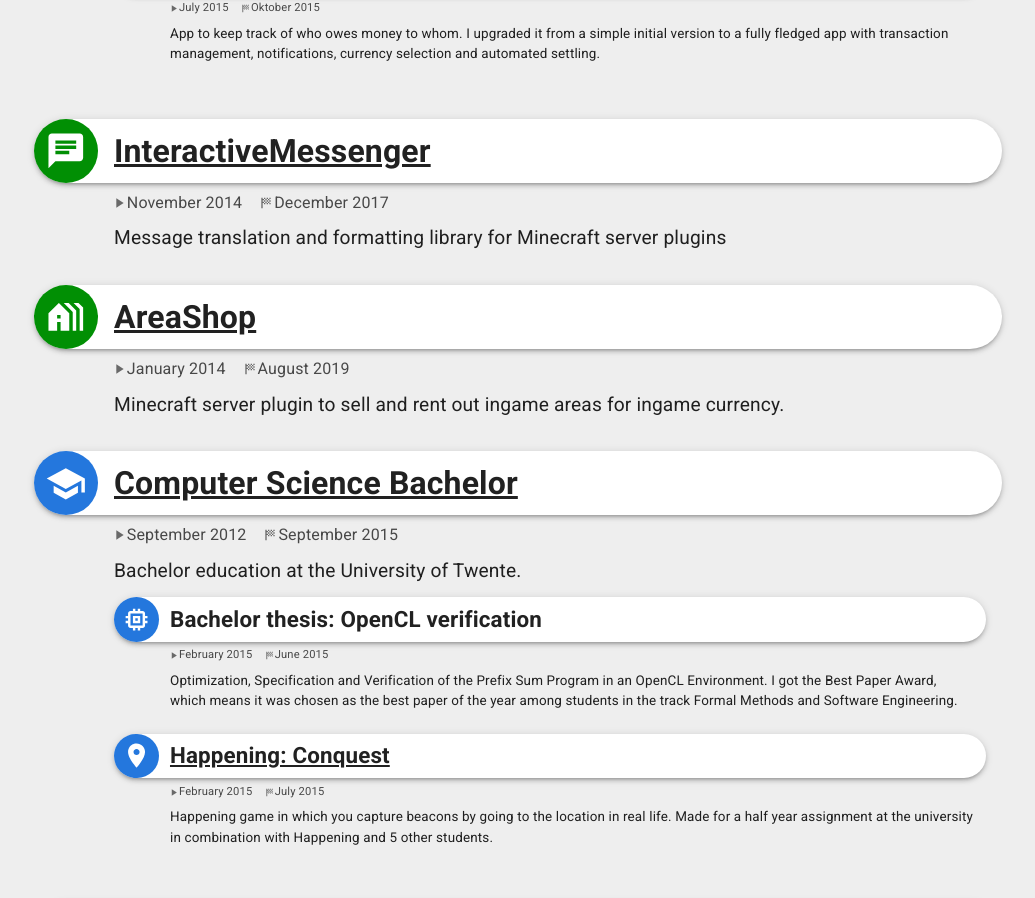
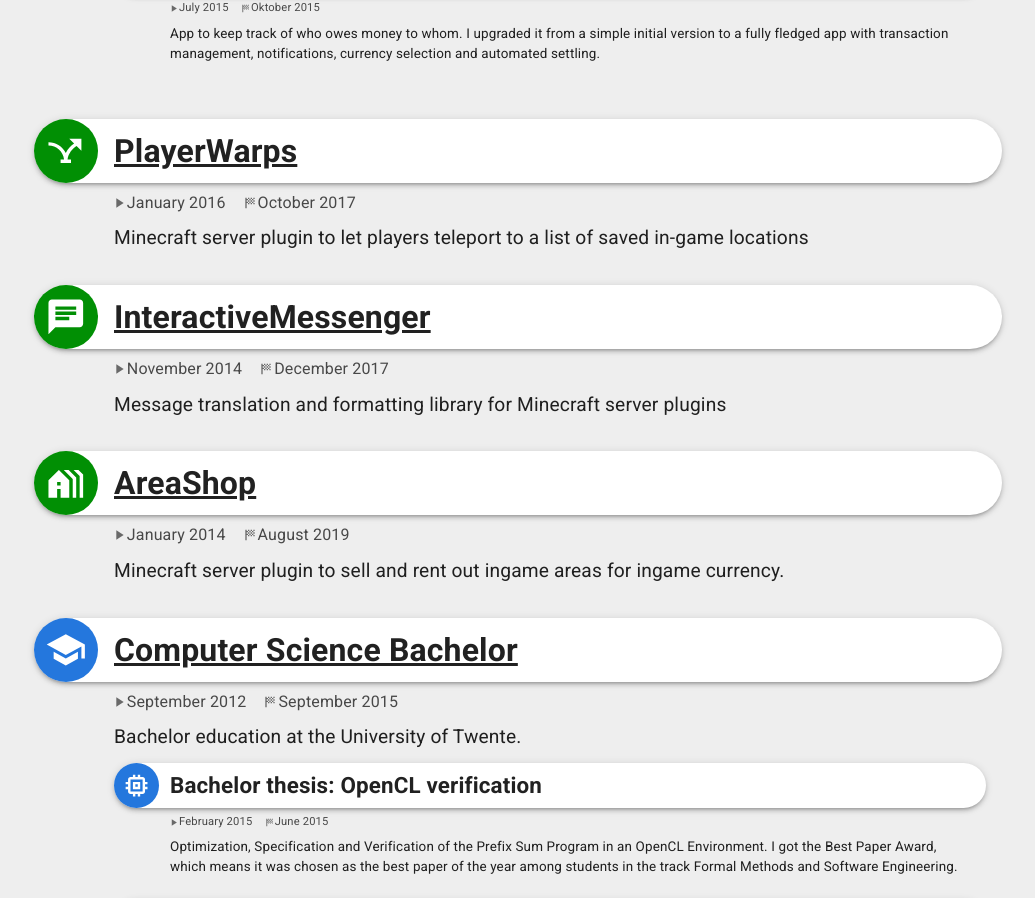
Before and after one commit to NLthijs48/NLthijs48.github.io, a React (Create React App) app: page / in a window 1280 px wide. Shown: the part 2480-3378 px from the top of the page, without its empty margins (122-1157 px from the left). Built offline with nearby package versions, Linux system fonts and the light colour scheme.

Commit message:
Add PlayerWarps Minecraft plugin

```diff
--- a/src/activities/allActivities.ts
+++ b/src/activities/allActivities.ts
@@ -15,6 +15,7 @@
 import wolters from './wolters/wolters';
 import kosc from './kosc/kosc';
 import goCraft from './goCraft/goCraft';
+import playerWarps from './playerWarps/playerWarps';
 
 const allActivities: ActivityInformation[] = [
 	crisp,
@@ -23,6 +24,7 @@
 	staying,
 	errorSink,
 	happening,
+	playerWarps,
 	interactiveMessenger,
 	areaShop,
 	computerScienceBachelor,
--- /dev/null
+++ b/src/activities/playerWarps/playerWarps.ts
@@ -0,0 +1,15 @@
+import {HobbyInformation} from '../ActivityInformation';
+import AirlineStopsIcon from '@mui/icons-material/AirlineStops';
+import ActivityType from '../ActivityType';
+
+const playerWarps: HobbyInformation = {
+	activityType: ActivityType.Hobby,
+	name: 'PlayerWarps',
+	description: 'Minecraft server plugin to let players teleport to a list of saved in-game locations',
+	from: 'January 2016', // Estimate, first commit in July 2016, but the plugin has been created and used before that
+	till: 'October 2017', // End of active development
+	Icon: AirlineStopsIcon,
+	website: 'https://github.com/NLthijs48/PlayerWarps',
+};
+
+export default playerWarps;
```
